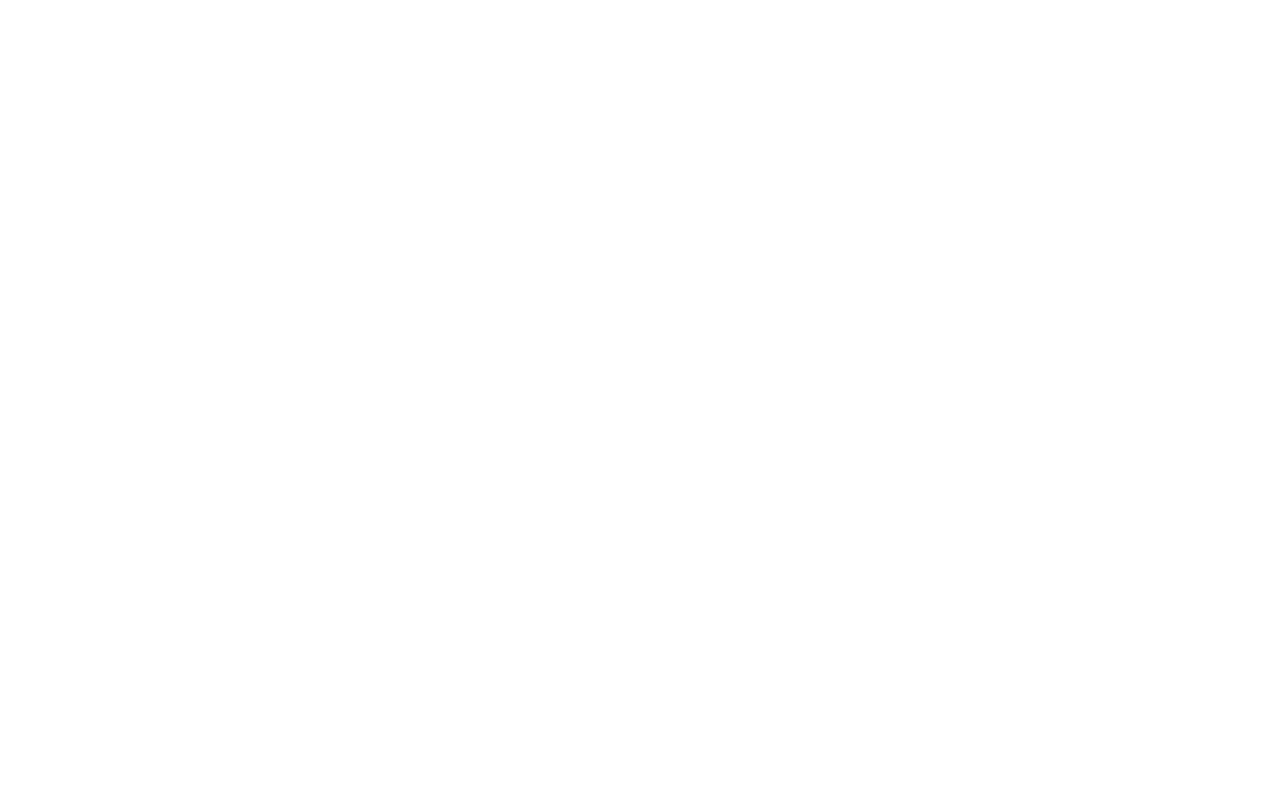
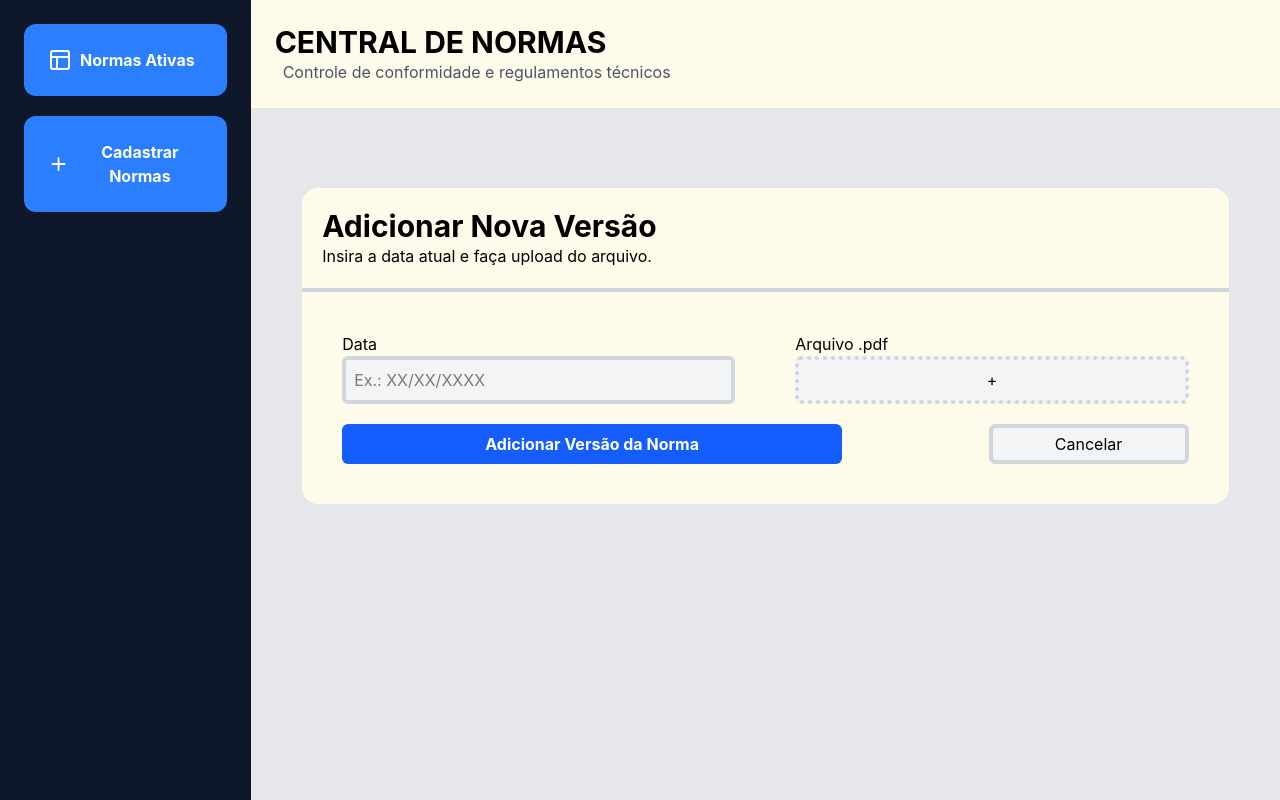
Before and after one commit to KoiTech-Aero/Frontend, a React (Vite) app: page /cadastrarVersao in a window 1280 px wide. Before the commit this address had no page. Built offline with nearby package versions, Linux system fonts and the light colour scheme.

Commit message:
feat: layout da página

```diff
--- a/src/App.jsx
+++ b/src/App.jsx
@@ -4,6 +4,7 @@ import PesquisarNorma from "./pages/PesquisarNorma";
 import LayoutSistema from "./layouts/LayoutSistema";
 import VisualizarNorma from "./pages/VisualizarNorma";
 import CadastrarNorma from "./pages/CadastrarNorma";
+import CadastrarVersao from "./pages/CadastrarVersao";
 
 export default function App() {
   return (
@@ -19,6 +20,7 @@ export default function App() {
           <Route path="/pesquisarNorma" element={<PesquisarNorma />} />
           <Route path="/visualizarNorma" element={<VisualizarNorma />} />
           <Route path="/cadastrarNorma" element={<CadastrarNorma />} />
+          <Route path="/cadastrarVersao" element={<CadastrarVersao />} />
         </Route>
       </Routes>
     </BrowserRouter>
--- /dev/null
+++ b/src/pages/CadastrarVersao.jsx
@@ -0,0 +1,42 @@
+export default function CadastrarVersao() {
+    return (
+      <div className="overflow-y-auto w-[90%] flex flex-col rounded-2xl bg-amber-50">
+        {/* Header */}
+        <div className="m-5 flex flex-col">
+          <h1 className="text-3xl font-bold">Adicionar Nova Versão</h1>
+          <h2 className="text-md">Insira a data atual e faça upload do arquivo.</h2>
+        </div>
+
+        <hr className="border-2 border-gray-300" />
+
+        {/* Campos */}
+        <div className="m-10 flex flex-col gap-5">
+          <div className="flex justify-between items-center gap-x-15">
+            <div className="w-full">
+              <h1>Data</h1>
+              <input
+                className="w-full border-4 rounded-md p-2 border-gray-300 bg-gray-100 transition duration-1000 ease-in-out hover:bg-gray-200"
+                type="text"
+                placeholder="Ex.: XX/XX/XXXX"
+              />
+            </div>
+            <div className="w-full">
+              <h1>Arquivo .pdf</h1>
+              <div className="w-full border-4 rounded-md p-2 border-gray-300 bg-gray-100 border-dotted cursor-pointer text-center transition duration-1000 ease-in-out hover:bg-gray-200">
+                <p>+</p>
+              </div>
+            </div>
+          </div>
+
+          <div className="flex justify-between gap-x-10">
+            <button className="w-125 bg-blue-600 text-white font-bold rounded-md cursor-pointer transition duration-1000 ease-in-out hover:bg-blue-700">
+              Adicionar Versão da Norma
+            </button>
+            <button className="w-50 border-4 rounded-md p-1 border-gray-300 bg-gray-100 cursor-pointer transition duration-1000 ease-in-out hover:bg-gray-200">
+              Cancelar
+            </button>
+          </div>
+        </div>
+      </div>
+    );
+  }
```
